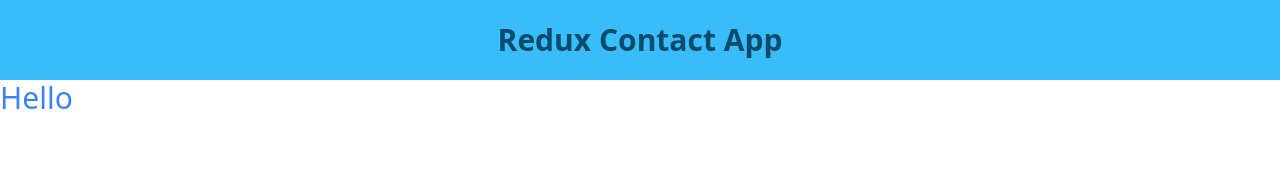
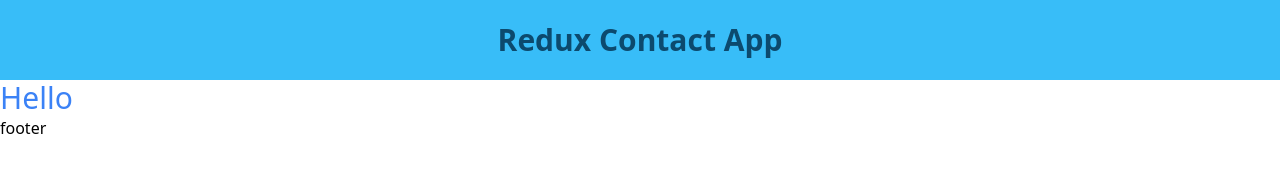
Before and after one commit to SamanKeighobadi/redux-contact, a React (Create React App) app: page / in a window 1280 px wide. Shown: the top 190 px of the page. Built offline with nearby package versions, Linux system fonts and the light colour scheme.

Commit message:
feat: create main layout

```diff
--- a/src/App.js
+++ b/src/App.js
@@ -1,17 +1,20 @@
 import React from "react";
-import Footer from "./components/common/Footer";
-import Navbar from "./components/common/Navbar";
+// toastify
+import {ToastContainer} from 'react-toastify'
+// layouts
+import MainLayout from "./components/layout/MainLayout";
 
-function App() {
+const App = () => {
   return (
     <div>
-      <Navbar />
-      <div className="max-h-screen">
-        <h1 className="text-3xl text-blue-500">Hello </h1>
-      </div>
-      {/* <Footer /> */}
+      <MainLayout>
+        <div className="max-h-screen">
+          <h1 className="text-3xl text-blue-500">Hello </h1>
+        </div>
+      </MainLayout>
+      <ToastContainer />
     </div>
   );
-}
+};
 
 export default App;
--- /dev/null
+++ b/src/components/layout/MainLayout.jsx
@@ -0,0 +1,14 @@
+import Footer from "../common/Footer";
+import Navbar from "../common/Navbar";
+
+const MainLayout = ({children}) => {
+    return (
+        <div>
+            <Navbar />
+                {children}
+            <Footer />
+        </div>
+     );
+}
+
+export default MainLayout;
--- a/src/index.js
+++ b/src/index.js
@@ -4,6 +4,7 @@ import './index.css';
 import App from './App';
 import { Provider } from 'react-redux';
 import { store } from './redux/store';
+import 'react-toastify/dist/ReactToastify.css';
 
 render(
     <App />,
```
